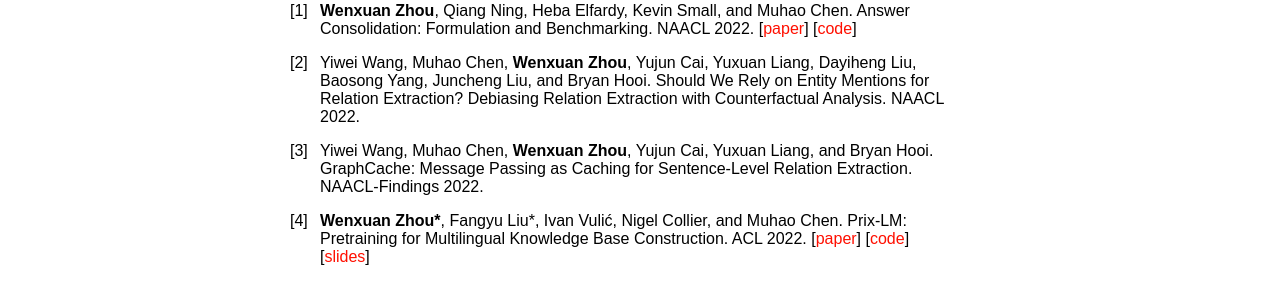
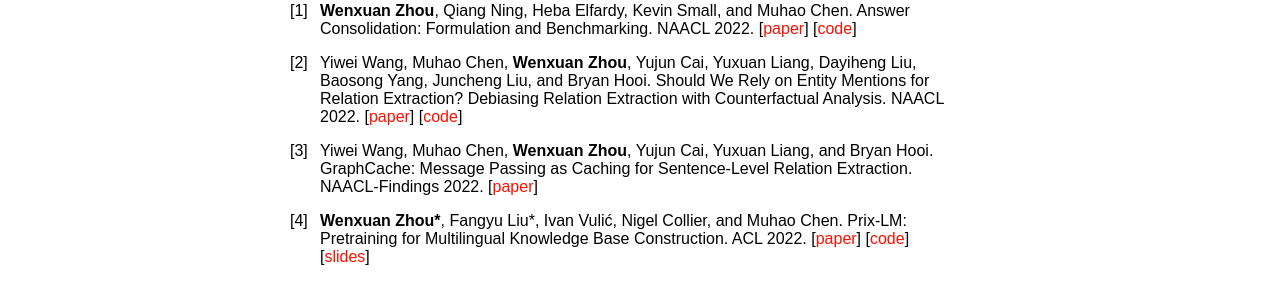
Before and after one commit to wzhouad/wzhouad.github.io, a Jekyll site: the page built from index.md, in a window 1280 px wide. Shown: the part 501-783 px from the top of the page. Built offline with Jekyll 4.4.1, drawn with Linux system fonts in a browser that asks for light colours; our own code applies the rules of GitHub Pages for plain Markdown files.

Commit message:
Update index.md

```diff
--- a/index.md
+++ b/index.md
@@ -17,9 +17,9 @@
 
 1. **Wenxuan Zhou**, Qiang Ning, Heba Elfardy, Kevin Small, and Muhao Chen. Answer Consolidation: Formulation and Benchmarking. NAACL 2022. \[[paper](https://arxiv.org/abs/2205.00042)] \[[code](https://github.com/amazon-research/question-answer-consolidation)\]
 
-1. Yiwei Wang, Muhao Chen, **Wenxuan Zhou**, Yujun Cai, Yuxuan Liang, Dayiheng Liu, Baosong Yang, Juncheng Liu, and Bryan Hooi. Should We Rely on Entity Mentions for Relation Extraction? Debiasing Relation Extraction with Counterfactual Analysis. NAACL 2022.
+1. Yiwei Wang, Muhao Chen, **Wenxuan Zhou**, Yujun Cai, Yuxuan Liang, Dayiheng Liu, Baosong Yang, Juncheng Liu, and Bryan Hooi. Should We Rely on Entity Mentions for Relation Extraction? Debiasing Relation Extraction with Counterfactual Analysis. NAACL 2022. \[[paper](https://arxiv.org/abs/2205.03784)] \[[code](https://github.com/vanoracai/CoRE)\]
 
-1. Yiwei Wang, Muhao Chen, **Wenxuan Zhou**, Yujun Cai, Yuxuan Liang, and Bryan Hooi. GraphCache: Message Passing as Caching for Sentence-Level Relation Extraction. NAACL-Findings 2022.
+1. Yiwei Wang, Muhao Chen, **Wenxuan Zhou**, Yujun Cai, Yuxuan Liang, and Bryan Hooi. GraphCache: Message Passing as Caching for Sentence-Level Relation Extraction. NAACL-Findings 2022. \[[paper](https://arxiv.org/abs/2205.03786)]
 
 1. **Wenxuan Zhou\***, Fangyu Liu\*, Ivan Vulić, Nigel Collier, and Muhao Chen. Prix-LM: Pretraining for Multilingual Knowledge Base Construction. ACL 2022. \[[paper](https://arxiv.org/abs/2110.08443)] \[[code](https://github.com/luka-group/prix-lm)\] \[[slides](slides/Pirx-LM_ACL22.pdf)\]
 
```
